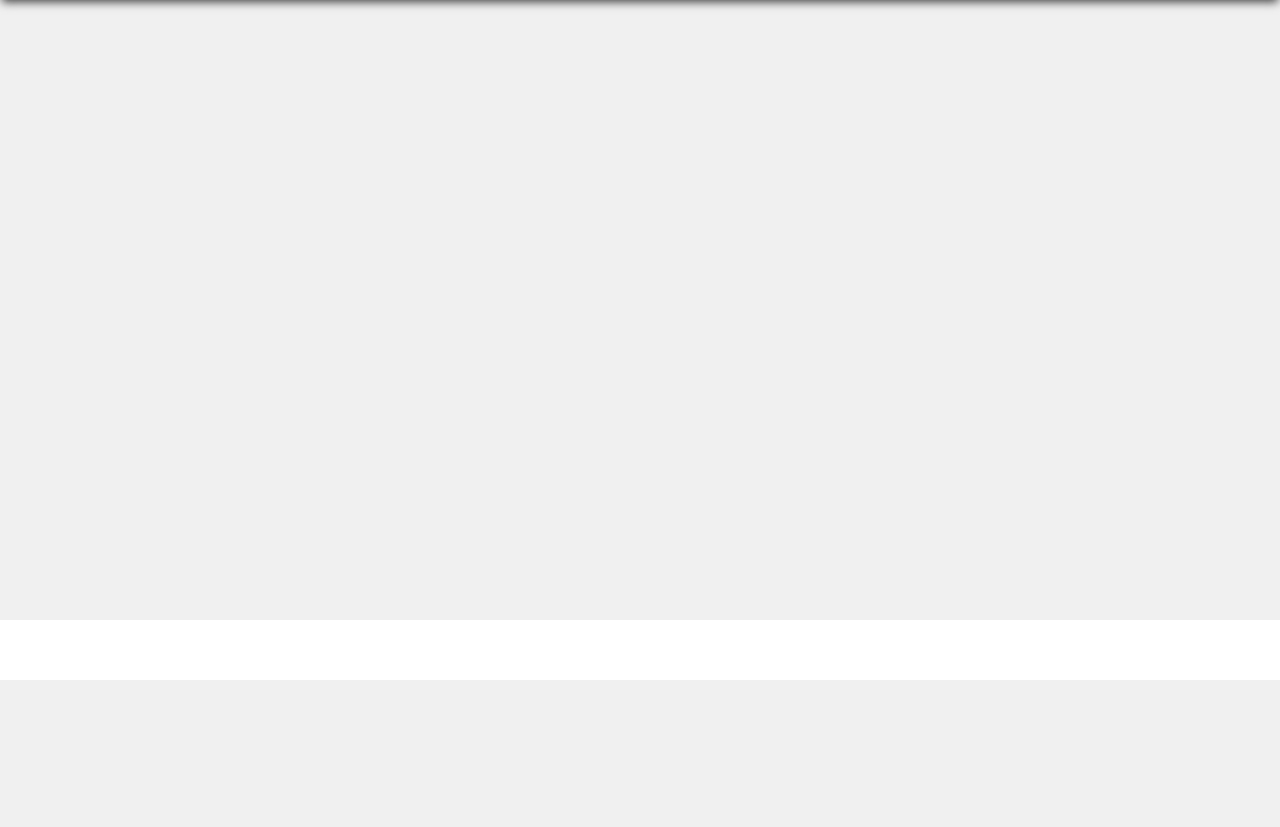
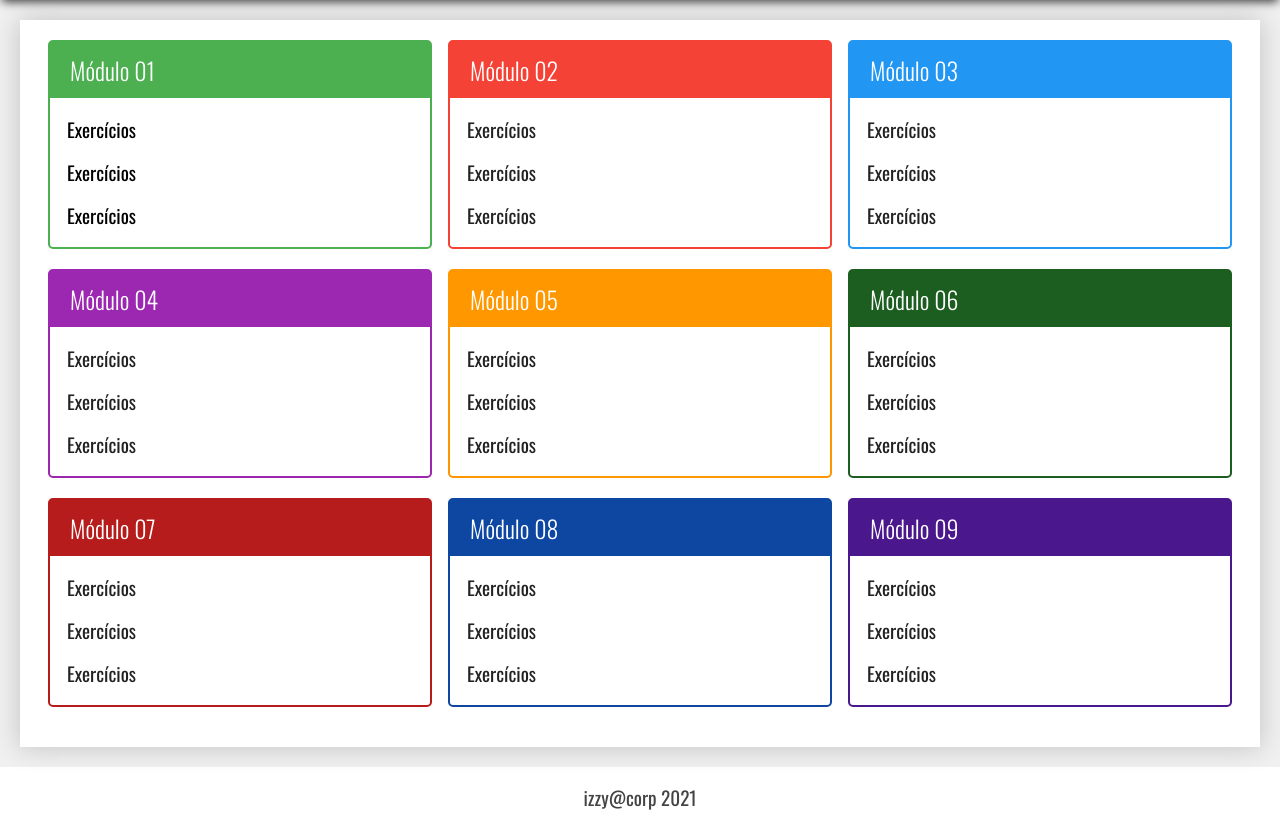
Before and after one commit to fabinhoizzy/cursophp, a PHP site: page / in a window 1280 px wide. Shown: the part 120-947 px from the top of the page. Before the commit the page ends 800 px from the top, so only its background shows below. Run offline with PHP 8.4, Linux system fonts and the light colour scheme.

Commit message:
Criaçao do menu quase finalizado

```diff
--- a/assets/css/estilo.css
+++ b/assets/css/estilo.css
@@ -46,8 +46,88 @@ body {
   background-color: #f0f0f0;
   padding: 20px;
 }
+.conteudo {
+  position: relative;
+  height: 100%;
+  overflow: scroll;
+  background-color: #fff;
+  padding: 20px;
+  box-shadow: 0px 0px 25px 0px rgba(0,0,0,0.2);
+}
 
 .rodape {
   grid-area: rodape;
   background-color: #fff;
+  display: flex;
+  justify-content: center;
+  align-items: center;
+  font-size: 1.2rem;
+  padding-right: 0px 20px;
+  color: #444;
 }
+
+.modulos {
+  display: flex;
+  flex-wrap: wrap;
+  justify-content: space-around;
+}
+.modulo {
+  flex-basis: 32%;
+  margin-bottom: 20px;
+  border-radius: 5px;
+}
+.modulo > h3 {
+  margin: 0px;
+  color: #fff;
+  font-weight: 300;
+  font-size: 1.5rem;
+  padding: 10px 20px;
+  background-color: #1867c0;
+}
+.modulo > ul {
+  margin: 0px;
+  padding: 10px;
+  list-style: none;
+
+}
+.modulo > ul > li {
+  padding: 7px;
+  font-size: 1.2rem;
+  cursor: pointer;
+}
+.modulo > ul > li > a {
+  display: flex;
+  text-decoration: none;
+  color: #222;
+
+}
+.modulo > ul > li:hover {
+  background-color: #EEE;
+}
+
+.modulo.verde {border:2px solid #4CAF50; }
+.modulo.verde > h3 { background-color: #4CAF50; }
+
+.modulo.vermelho {border:2px solid #F44336; }
+.modulo.vermelho > h3 { background-color: #F44336; }
+
+.modulo.azul {border:2px solid #2196f3; }
+.modulo.azul > h3 { background-color: #2196f3; }
+
+.modulo.roxo {border:2px solid #9c27b0; }
+.modulo.roxo > h3 { background-color: #9c27b0; }
+
+.modulo.laranja {border:2px solid #FF9800; }
+.modulo.laranja > h3 { background-color: #FF9800; }
+
+.modulo.verde-escuro{border:2px solid #1b5e20; }
+.modulo.verde-escuro> h3 { background-color: #1b5e20; }
+
+.modulo.vermelho-escuro {border:2px solid #B71C1C; }
+.modulo.vermelho-escuro > h3 { background-color: #B71C1C; }
+
+.modulo.azul-escuro {border:2px solid #0D47A1; }
+.modulo.azul-escuro > h3 { background-color: #0D47A1; }
+
+.modulo.roxo-escuro {border:2px solid #4A178C; }
+.modulo.roxo-escuro > h3 { background-color: #4A178C; }
--- a/index.html
+++ b/index.html
@@ -15,7 +15,90 @@
       <h1>Curso PHP</h1>
       <h2>Índice dos Exercícios</h2>
     </header>
-    <main class="principal"></main>
-    <footer class="rodape"></footer>
+
+    <main class="principal">
+      <div class="conteudo">
+        <nav class="modulos">
+            <div class="modulo verde">
+                <h3>Módulo 01</h3>
+                <ul>
+                  <li><a href=""></a>Exercícios</li>
+                  <li><a href=""></a>Exercícios</li>
+                  <li><a href=""></a>Exercícios</li>
+                </ul>
+              </div>
+              <div class="modulo vermelho">
+                <h3>Módulo 02</h3>
+                <ul>
+                  <li><a href="">Exercícios</a></li>
+                  <li><a href="">Exercícios</a></li>
+                  <li><a href="">Exercícios</a></li>
+                </ul>
+              </div>
+              <div class="modulo azul">
+                <h3>Módulo 03</h3>
+                <ul>
+                  <li><a href="">Exercícios</a></li>
+                  <li><a href="">Exercícios</a></li>
+                  <li><a href="">Exercícios</a></li>
+                </ul>
+              </div>
+              <div class="modulo roxo">
+                <h3>Módulo 04</h3>
+                <ul>
+                  <li><a href="">Exercícios</a></li>
+                  <li><a href="">Exercícios</a></li>
+                  <li><a href="">Exercícios</a></li>
+                </ul>
+              </div>
+              <div class="modulo laranja">
+                <h3>Módulo 05</h3>
+                <ul>
+                  <li><a href="">Exercícios</a></li>
+                  <li><a href="">Exercícios</a></li>
+                  <li><a href="">Exercícios</a></li>
+                </ul>
+              </div>
+              <div class="modulo verde-escuro">
+                <h3>Módulo 06</h3>
+                <ul>
+                  <li><a href="">Exercícios</a></li>
+                  <li><a href="">Exercícios</a></li>
+                  <li><a href="">Exercícios</a></li>
+                </ul>
+              </div>
+              <div class="modulo vermelho-escuro">
+                <h3>Módulo 07</h3>
+                <ul>
+                  <li><a href="">Exercícios</a></li>
+                  <li><a href="">Exercícios</a></li>
+                  <li><a href="">Exercícios</a></li>
+                </ul>
+              </div>
+              <div class="modulo azul-escuro">
+                <h3>Módulo 08</h3>
+                <ul>
+                  <li><a href="">Exercícios</a></li>
+                  <li><a href="">Exercícios</a></li>
+                  <li><a href="">Exercícios</a></li>
+                </ul>
+              </div>
+              <div class="modulo roxo-escuro">
+                <h3>Módulo 09</h3>
+                <ul>
+                  <li><a href="">Exercícios</a></li>
+                  <li><a href="">Exercícios</a></li>
+                  <li><a href="">Exercícios</a></li>
+                </ul>
+              </div>
+
+        </nav>
+      </div>
+    </main>
+
+
+    <footer class="rodape">
+        izzy@corp 2021
+    </footer>
 </body>
 </html>
```
